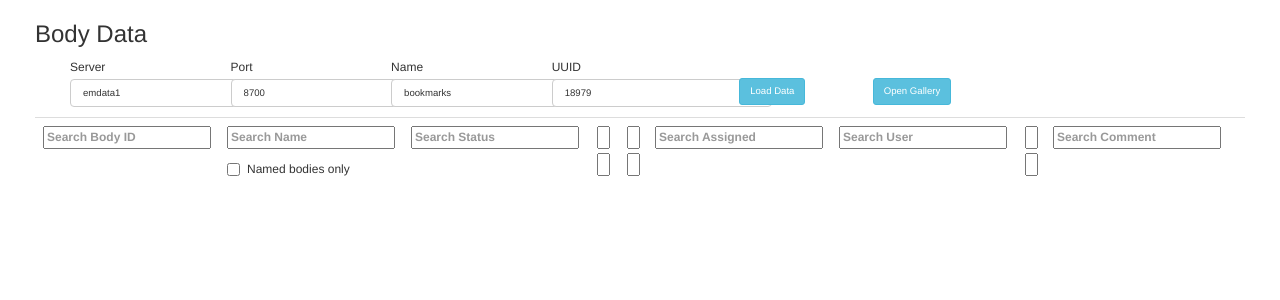
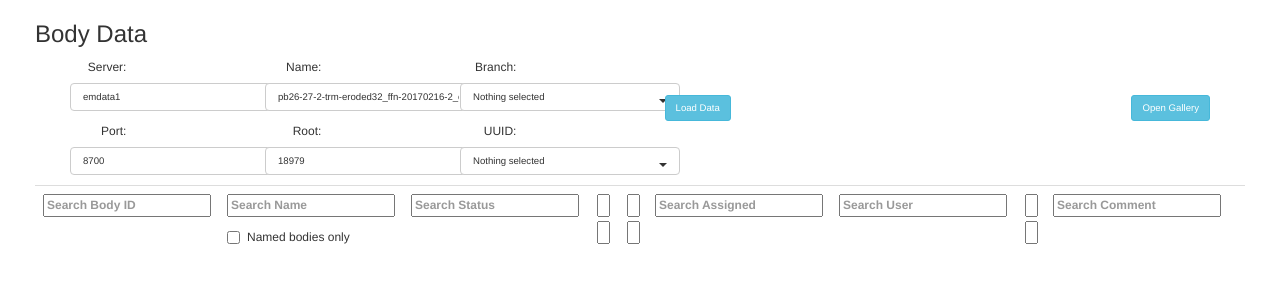
Before and after one commit to janelia-flyem/body-data, a Flask app: page / in a window 1280 px wide. Shown: the top 300 px of the page. Run offline with Flask 2, Linux system fonts and the light colour scheme; data that the repository does not hold is empty; some libraries are stand-ins or nearby versions.

Commit message:
Update branch on select of different uuid

```diff
--- a/app/static/css/overrides.css
+++ b/app/static/css/overrides.css
@@ -202,25 +202,24 @@ label input[type=checkbox]{
    color: #555;
 }
 
-.load-data {
-  margin-top: 27px;
-}
-
 .gallery-options {
   margin-top: 24px;
 }
 
-.load-data {
-  margin-left: 27px;
-  margin-top: 21px;
+#load-data {
+  margin-left: 1em;
+  margin-top: 3.9em;
 }
 
 .gallery-button {
-  margin-top: 21px;
+  margin-top: 3.9em;
+  float: right;
 }
 
 .body-label {
-  margin-bottom: 1px;
+  min-width: 5.2em;
+  text-align: right;
+  padding-right: 0.5em;
 }
 
 .bootstrap-select > .button {
--- a/app/static/js/dropdown.js
+++ b/app/static/js/dropdown.js
@@ -1,4 +1,55 @@
 var dropdown = dropdown || {};
+
+dropdown.status = function(response) {
+  if (response.status >= 200 && response.status < 300) {
+    return Promise.resolve(response)
+  } else {
+    return Promise.reject(new Error(response.statusText))
+  }
+};
+
+dropdown.json = function(response) {
+  return response.json()
+};
+
+dropdown.env = null;
+
+dropdown.explore = function(server, port, rootUUID){
+    var infoURL = 'http://'
+         + server
+         + ':'
+         + port
+         + '/api/repo/'
+         + rootUUID
+         + '/info';
+
+    var infoRequest = new Request(infoURL, {
+       method: 'GET'
+    })
+
+    var cFetch = fetch(infoRequest).then(dropdown.status)
+            .then(dropdown.json)
+            .then(function(data) {
+                dropdown.env = data.DAG.Nodes;
+                var versions = Object.keys(dropdown.env);
+                return versions;
+            }).catch(function(error) {
+                console.log('Request failed', error);
+            }).then( function(result) {
+                if (result && Array.isArray(result) && result.length > 0) {
+                  var elem = $('#select-datauuid');
+                  elem.empty();
+                  var doc = window.document;
+                  for (var j = 0; j < result.length; j++) {
+                    var d = doc.createElement('option');
+                    var content = document.createTextNode(result[j]);
+                    d.appendChild(content);
+                    elem.append(d);
+                  }
+                  $('#select-datauuid').selectpicker('refresh');
+                }
+            });
+};
 
 dropdown.showLevel = function(id, level) {
   $('.dropdown-' + level).each(function(){
@@ -19,10 +70,10 @@ dropdown.hideLevel = function(id) {
 dropdown.repos = null;
 
 dropdown.init = {
-  server : 'emdata1',
-  port : '8700',
-  UUID : '18979',
-  name : 'pb26-27-2-trm-eroded32_ffn-20170216-2_celis_cx2-2048_r10_0_seeded_64blksz'
+  server: 'emdata1',
+  port: '8700',
+  UUID: '18979',
+  name: 'pb26-27-2-trm-eroded32_ffn-20170216-2_celis_cx2-2048_r10_0_seeded_64blksz'
 };
 
 // aggregate json information / put informaition about same servers into second level object
@@ -112,7 +163,7 @@ dropdown.fillName = function (port, initial) {
       var name = realRepos[j].name;
       // populate dropdown to choose a name
       var oName = doc.createElement('option');
-      oName.title = realRepos[j].description;
+      oName.title = realRepos[j].name;
       var content = document.createTextNode(name);
       oName.appendChild(content);
       selectName.append(oName);
@@ -143,8 +194,6 @@ dropdown.updateName = function (uuid) {
           name.value = envs[i].name;
         }
      }
-    $('#select-name').selectpicker('refresh');
-    $('#select-uuid').selectpicker('refresh');
    }
 };
 
@@ -165,11 +214,60 @@ dropdown.updateUUID = function (name) {
    }
 };
 
+dropdown.onChangeRootUUID = function(rootUUID) {
+  this.updateName(rootUUID);
+  var server = $('#select-server')[0].value;
+  var port = $('#select-port')[0].value;
+  this.explore(server, port, rootUUID);
+
+  $('#select-name').selectpicker('refresh');
+  $('#select-uuid').selectpicker('refresh');
+};
+
+dropdown.onChangeRootName = function(rootName) {
+  this.updateUUID(rootName);
+  var server = $('#select-server')[0].value;
+  var port = $('#select-port')[0].value;
+  var uuid = $('#select-uuid')[0].value
+  this.explore(server, port, uuid);
+
+  $('#select-name').selectpicker('refresh');
+  $('#select-uuid').selectpicker('refresh');
+};
+
+dropdown.onChangeDataUUID = function(dataUUID) {
+
+  // update branch
+  var server = $('#select-server')[0].value;
+  var port = $('#select-port')[0].value;
+  var rootUUID = $('#select-uuid')[0].value
+
+  if (dropdown.env) {
+    var branchControl = $('#select-branch');
+    branchControl.empty();
+    var branch = dropdown.env[dataUUID].Branch;
+    dropdown.addOption(window.document, branchControl, branch);
+    branchControl[0].value = branch;
+    branchControl.selectpicker('refresh');
+  }
+};
+
+dropdown.addOption = function(docm, selectControl, value) {
+  var o = docm.createElement('option');
+  var content = docm.createTextNode(value);
+  o.appendChild(content);
+  selectControl.append(o);
+}
+
+dropdown.onChangeBranch = function() {
+  console.log('Branch chaanged');
+}
+
 // display information about environment (name and UUID)
 dropdown.loadData = function() {
    var server = $('#select-server')[0].value;
    var port = $('#select-port')[0].value;
-   var uuid = $('#select-uuid')[0].value;
+   var uuid = $('#select-datauuid')[0].value;
    var new_location = '/server/' + server + '/port/' + port + '/uuid/' + uuid;
    if (window.location.pathname !== new_location) {
       window.location.pathname = new_location;
--- a/app/templates/table.html
+++ b/app/templates/table.html
@@ -32,29 +32,29 @@
       <!-- dataset information and options -->
       <div class="row">
          <!-- options -->
-         <div class="col-sm-10 col-md-10 col-lg-10">
+         <div class="col-sm-12 col-md-12 col-lg-12">
             <div class="row">
                <div class="col-sm-3 col-md-3 col-lg-2">
-                  <label class="body-label">Server</label><br/>
-                  <select class='selectpicker server' id="select-server" value="emdata1" onchange="dropdown.fillPort(this.value, false)" data-live-search="true" title="Choose one of the following..."></select>
+                  <label class="body-label">Server:</label>
+                  <select class='selectpicker' id="select-server" value="emdata1" onchange="dropdown.fillPort(this.value, false) data-live-search="true" title="Choose one of the following..."></select><br/>
+                  <label class="body-label">Port:</label>
+                  <select class='selectpicker' id="select-port" value="" onchange="dropdown.fillName(this.value)" data-live-search="true" title="Choose one of the following..."></select>
                </div>
                <div class="col-sm-3 col-md-3 col-lg-2">
-                  <label class="body-label">Port</label><br/>
-                  <select class='selectpicker port' id="select-port" value="" onchange="dropdown.fillName(this.value)" data-live-search="true" title="Choose one of the following..."></select>
+                  <label class="body-label">Name:</label>
+                  <select class='selectpicker name' id="select-name" value="" onchange="dropdown.onChangeRootName(this.value)" data-live-search="true" title="Choose one of the following..."></select><br/>
+                  <label class="body-label">Root:</label>
+                  <select class='selectpicker' id="select-uuid" value="" data-live-search="true" onchange="dropdown.onChangeRootUUID(this.value)"></select>
                </div>
                <div class="col-sm-3 col-md-3 col-lg-2">
-                  <label class="body-label">Name</label><br/>
-                  <select class='selectpicker name' id="select-name" value="" onchange="dropdown.updateUUID(this.value)" data-live-search="true" title="Choose one of the following..."></select>
+                  <label class="body-label">Branch:</label>
+                  <select class='selectpicker' id="select-branch" value="" data-live-search="true" onchange="dropdown.onChangeBranch(this.value)"></select><br/>
+                  <label class="body-label">UUID:</label>
+                  <select class='selectpicker' id="select-datauuid" value="" data-live-search="true" onchange="dropdown.onChangeDataUUID(this.value)"></select>
                </div>
-               <div class="col-sm-3 col-md-3 col-lg-2">
-                  <label class="body-label">UUID</label><br/>
-                  <select class='selectpicker uuid' id="select-uuid" value="" data-live-search="true" onchange="dropdown.updateName(this.value)"></select>
-               </div>
-               <div class="col-sm-3 col-md-3 col-lg-2 border-right" >
-                  <button type="button" class="load-data btn btn-default btn-sm btn-info" onclick="dropdown.loadData()">Load Data</button>
-               </div>
-               <div class="col-sm-3 col-md-3 col-lg-2" >
-                  <input class="btn btn-default gallery-button btn-sm btn-info" type="button" onclick="bodyExplorer.openGallery()" value="Open Gallery"/>
+               <div class="col-sm-3 col-md-3 col-lg-6">
+                  <button type="button" id="load-data" class="load-data btn btn-default btn-sm btn-info" onclick="dropdown.loadData()">Load Data</button>
+                  <input id="gallery-button" class="btn btn-default gallery-button btn-sm btn-info" type="button" onclick="bodyExplorer.openGallery()" value="Open Gallery"/>
                </div>
             </div>
             <!-- <div class="gallery-options" style="display: none"> -->
```
